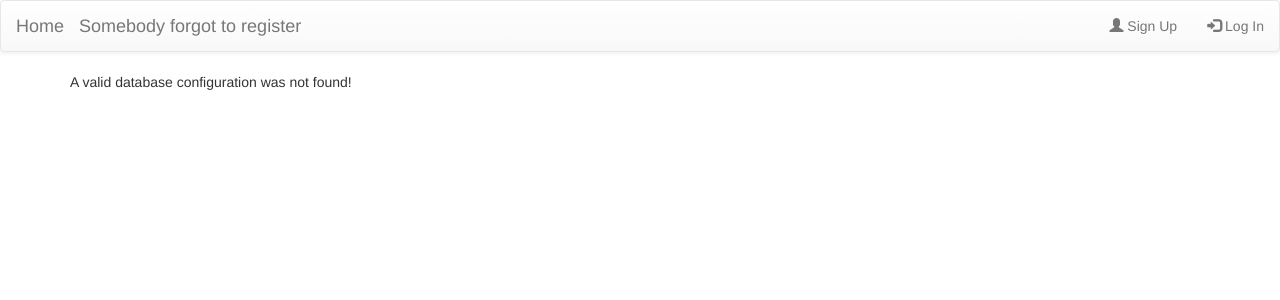
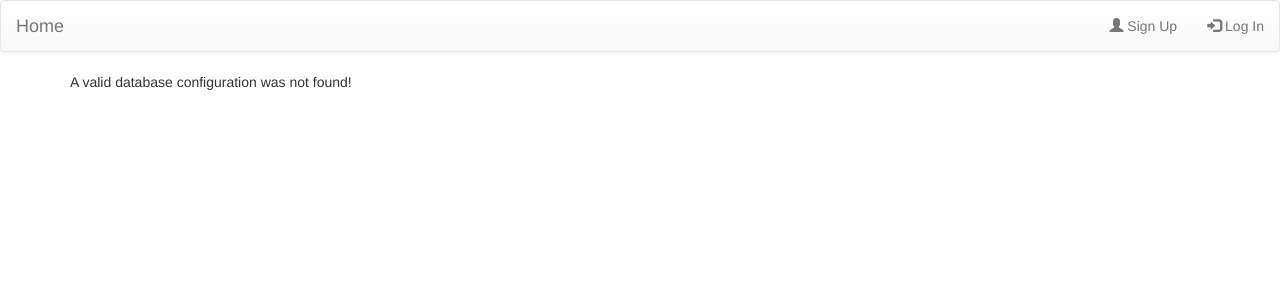
Before and after one commit to kjoneandrei/JOFA, a PHP site: page / in a window 1280 px wide. Shown: the top 300 px of the page. Run offline with PHP 8.4, Linux system fonts and the light colour scheme; a stand-in replaces the project's code that opens the database connection.

Commit message:
Removed cheeky comment.

```diff
--- a/src/views/layout.php
+++ b/src/views/layout.php
@@ -23,8 +23,6 @@
                             echo 'Logged in as: ';
                             echo $_SESSION[USER]->getUserName();
 
-                        } else {
-                            echo 'Somebody forgot to register';
                         }
                         ?>
                     </a>
```
